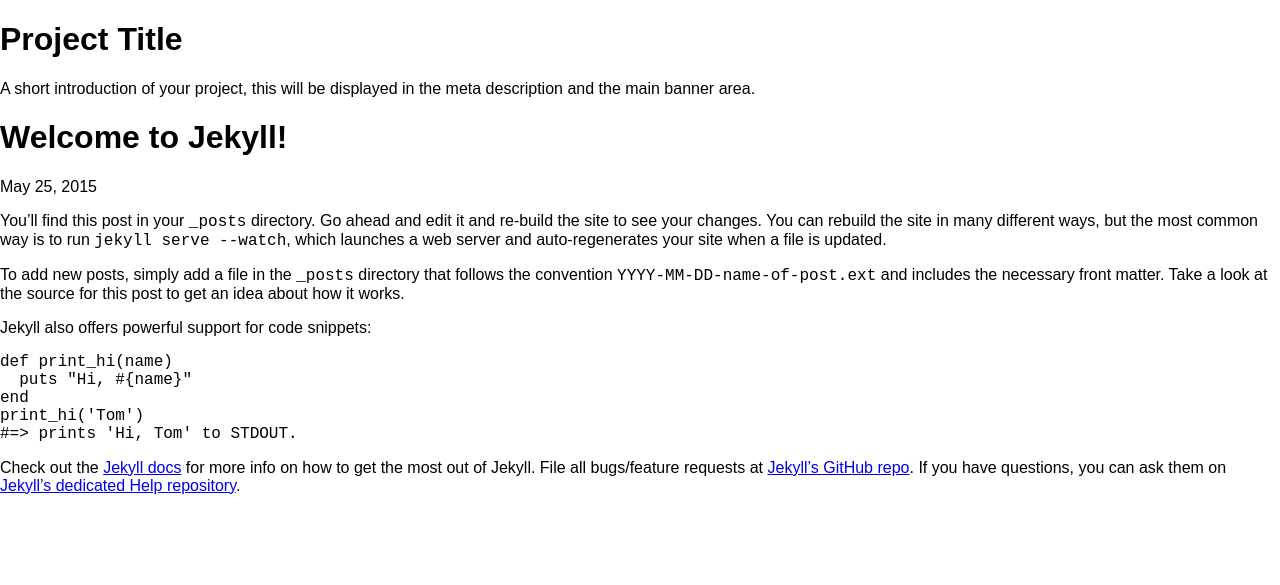
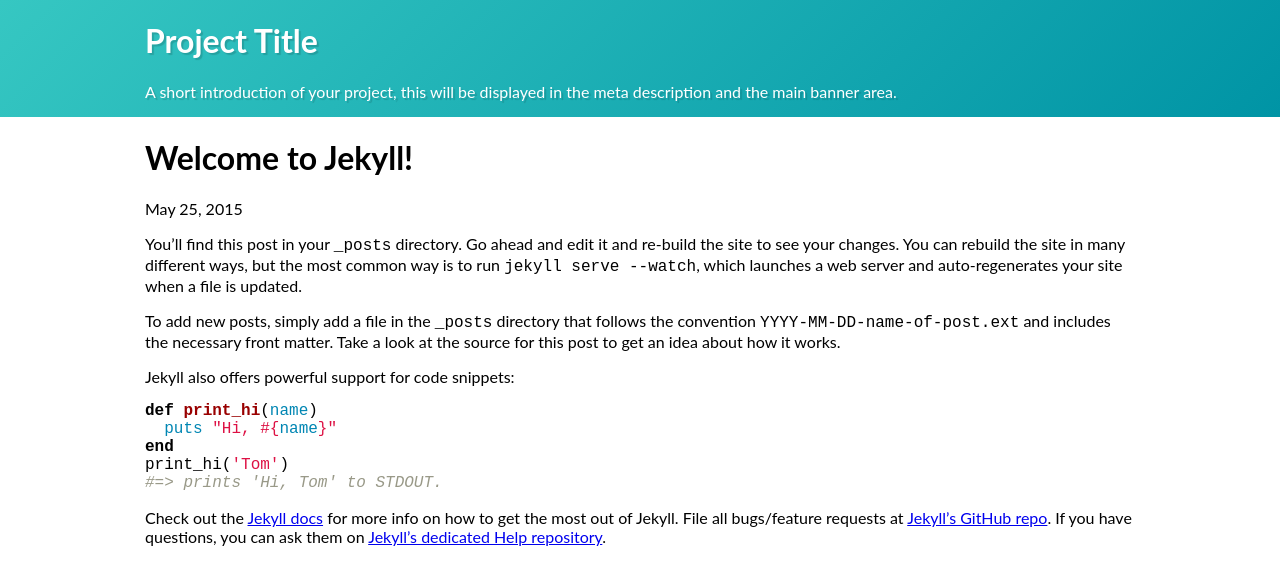
Before and after one commit to Jamesyps/Jekyll-Project-Page, a Jekyll site: the page built from _posts/2015-05-25-welcome-to-jekyll.markdown, in a window 1280 px wide. Shown: the top 585 px of the page. Built offline with Jekyll 4.4.1, drawn with Linux system fonts in a browser that asks for light colours; Markdown is read by kramdown in place of the engine named in the settings.

Commit message:
Added banner gradient bg

```diff
--- a/_sass/_layout.scss
+++ b/_sass/_layout.scss
@@ -0,0 +1,40 @@
+// Global
+%clearfix {
+    &:after {
+        display: block;
+        clear: both;
+        visibility: hidden;
+        height: 0;
+        font-size: 0;
+        content: ' ';
+    }
+}
+
+body {
+    font-family: $font-stack;
+}
+
+.wrapper {
+    overflow: auto;
+
+    position: relative;
+    margin: 0 auto;
+
+    width: 90%;
+    max-width: 990px;
+}
+
+// Banner
+.site-header {
+    background: $primary-colour;
+    background: -moz-linear-gradient(-45deg,  $primary-colour 0%, $primary-colour-dark 100%);
+    background: -webkit-gradient(linear, left top, right bottom, color-stop(0%,$primary-colour), color-stop(100%,$primary-colour-dark));
+    background: -webkit-linear-gradient(-45deg,  $primary-colour 0%,$primary-colour-dark 100%);
+    background: -o-linear-gradient(-45deg,  $primary-colour 0%,$primary-colour-dark 100%);
+    background: -ms-linear-gradient(-45deg,  $primary-colour 0%,$primary-colour-dark 100%);
+    background: linear-gradient(135deg,  $primary-colour 0%,$primary-colour-dark 100%);
+    filter: progid:DXImageTransform.Microsoft.gradient( startColorstr='#{$primary-colour}', endColorstr='#{$primary-colour-dark}',GradientType=1 );
+
+    text-shadow: 2px 2px 1px rgba(#000, 0.15);
+    color: #FFF;
+}
--- a/_sass/_syntax-highlighting.scss
+++ b/_sass/_syntax-highlighting.scss
@@ -3,7 +3,7 @@
  */
 .highlight {
     background: #fff;
-    @extend %vertical-rhythm;
+//    @extend %vertical-rhythm;
 
     .c     { color: #998; font-style: italic } // Comment
     .err   { color: #a61717; background-color: #e3d2d2 } // Error
--- a/css/main.scss
+++ b/css/main.scss
@@ -15,3 +15,4 @@
 // Reset
 @import 'normalize';
 @import 'layout';
+@import 'syntax-highlighting';
```
